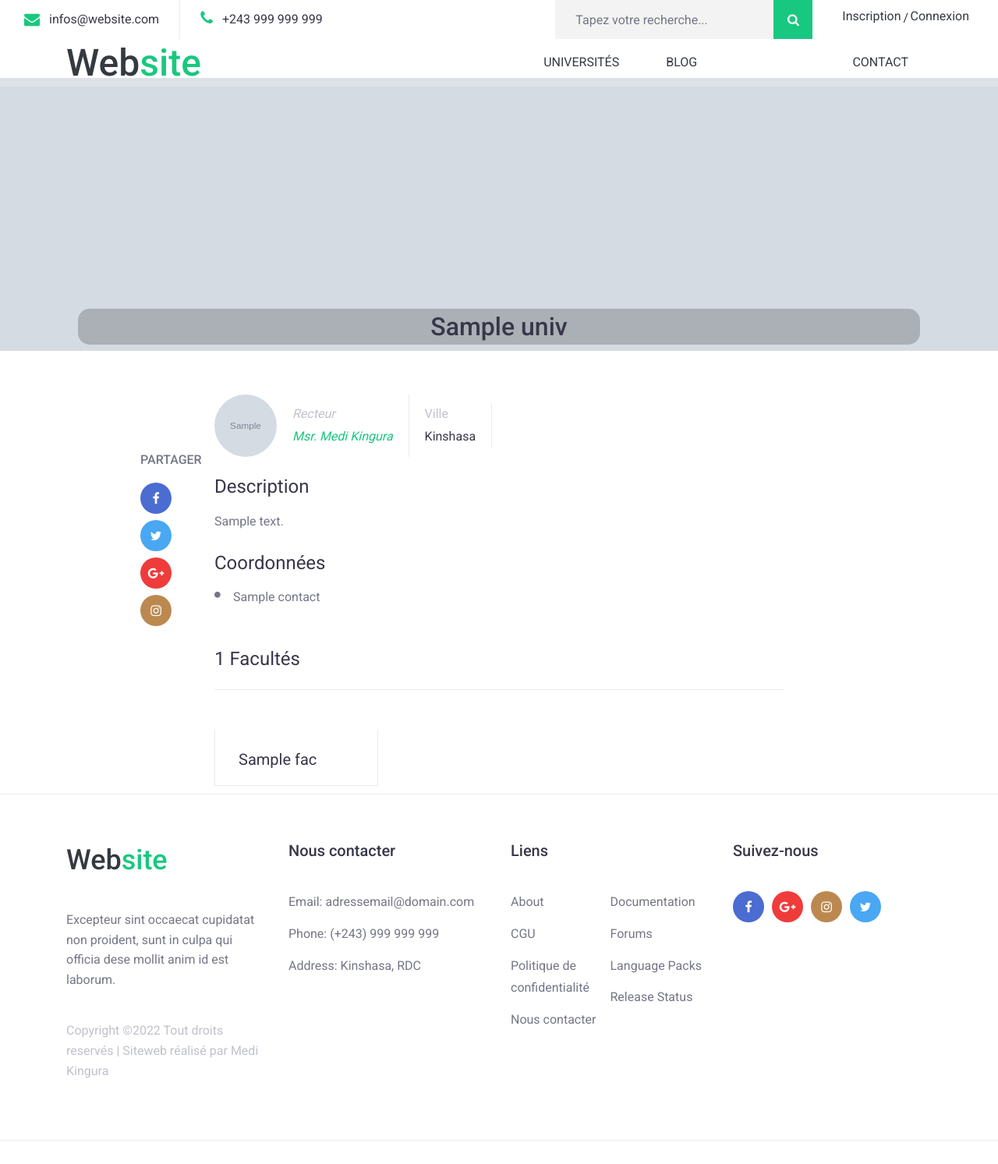
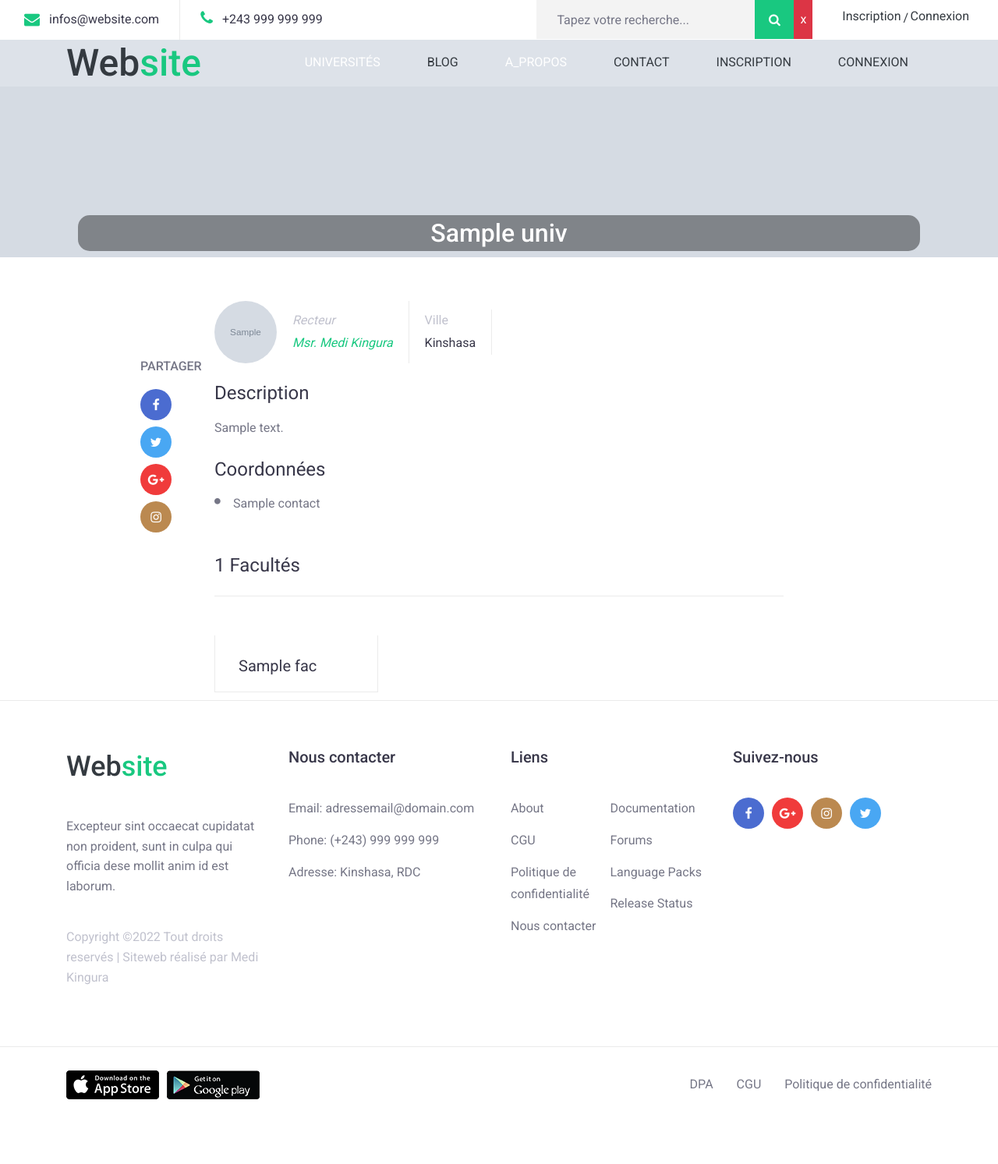
Before and after one commit to MediKings/school, a Django app: template templates/home/univ-single.html in a window 1280 px wide. Shown: the top 1493 px of the page at 78% size. After the commit the page ends 1410 px from the top, so only its background shows below. Run offline with Django 3.2, Linux system fonts and the light colour scheme; the template is opened without the code that fills it: most values are stand-ins (such as "Sample title", 1, 10 or a date in 2020); grey boxes marked "Sample" are stand-in pictures; some libraries are stand-ins or nearby versions.

Commit message:
Search bar

```diff
--- a/static/js/custom.js
+++ b/static/js/customs.js
@@ -6,6 +6,16 @@
     $( '.hamburger-menu' ).on( 'click', function() {
         $(this).toggleClass('open');
         $('.site-navigation').toggleClass('show');
+    });
+
+    // Show search-bar
+    $( '#show-search' ).on( 'click', function() {
+        $('.header-bar-search').css({"top": "0px", "transition": "all 200ms"});
+    });
+
+    // Close search-bar
+    $( '#close-search' ).on( 'click', function() {
+        $('.header-bar-search').css({"top": "-60px", "transition": "all 200ms"});
     });
 
     // Testimonial Slider
--- a/static/stl.css
+++ b/static/stl.css
@@ -125,20 +125,14 @@
     outline: none;
 }
 
-@media screen and (max-width: 1200px) and (min-width: 992px) {
-    .header-bar-search input[type="search"] {
-        width: 240px;
-    }
-}
-
-@media screen and (max-width: 576px) {
-    .header-bar-search,
-    .header-bar-menu {
+@media screen and (max-width: 767px) {
+    .header-bar-search {
+        position: absolute;
+        top: -60px;
+        left: 0px;
         width: 100%;
-    }
-
-    .header-bar-search input[type="search"] {
-        width: calc(100% - 50px);
+        transition: all 200ms;
+        z-index: 99999;
     }
 }
 
@@ -271,7 +265,7 @@
     height: 100%;
     overflow-x: scroll;
     padding: 30px 15px;
-    background: rgba(0,0,0,.9);
+    background: rgba(0,0,0,0.7);
     transition: all 0.35s;
 }
 
@@ -309,7 +303,7 @@
 # Menu SHopping Cart
 --------------------------------*/
 .header-bar-cart {
-    margin-left: 40px;
+    margin-left: 20px;
 }
 
 .header-bar-cart a {
@@ -1171,10 +1165,6 @@
     .page-header h1 {
         font-size: 2rem;
     }
-}
-
-.banner-univ {
-    margin-top: 100px;
 }
 
 /*--------------------------------------------------------------
@@ -1494,6 +1484,26 @@
 /*
 # Course Info
 --------------------------------*/
+.banner-univ{
+    height: 280px;
+    background-size: cover;
+    margin-top: 50px;
+}
+
+@media screen and (max-width: 992px){
+    .banner-univ{
+        height: 190px;
+    }
+}
+
+.banner-univ h2{
+    background-color: rgba(0, 0, 0, 0.4);
+    text-align: center;
+    padding: 4px 0px;
+    border-radius: 15px;
+    color: #fff;
+}
+
 .course-info {
     margin-top: 40px;
 }
--- a/templates/home/base.html
+++ b/templates/home/base.html
@@ -35,7 +35,7 @@
 <script type='text/javascript' src='/static/js/swiper.min.js'></script>
 <script type='text/javascript' src='/static/js/masonry.pkgd.min.js'></script>
 <script type='text/javascript' src='/static/js/jquery.collapsible.min.js'></script>
-<script type='text/javascript' src='/static/js/custom.js'></script>
+<script type='text/javascript' src='/static/js/customs.js'></script>
 
 </body>
 </html>
--- a/templates/home/univ-single.html
+++ b/templates/home/univ-single.html
@@ -8,11 +8,11 @@
 
     </div><!-- .page-header -->
 
-    <div class="banner-univ" style="height: 350px; background-image: url('{{univ.picture.url}}'); background-size: cover;">
+    <div class="banner-univ" style="background-image: url('{{univ.picture.url}}');">
         <div class="container h-100">
             <div class="d-flex justify-content-center align-items-end h-100">
                 <div class="col-12">
-                    <h2 style="background-color: rgba(0, 0, 0, 0.2); text-align: center; padding: 4px 0px; border-radius: 15px;">{{univ.name}}</h2>
+                    <h2>{{univ.name}}</h2>
                 </div><!-- .col -->
             </div><!-- .entry-header -->
         </div><!-- .container -->
--- a/templates/includes/footer.html
+++ b/templates/includes/footer.html
@@ -23,7 +23,7 @@
                         <ul>
                             <li>Email: adressemail@domain.com</li>
                             <li>Phone: (+243) 999 999 999</li>
-                            <li>Address: Kinshasa, RDC</li>
+                            <li>Adresse: Kinshasa, RDC</li>
                         </ul>
                     </div><!-- .foot-contact -->
                 </div><!-- .col -->
--- a/templates/includes/header.html
+++ b/templates/includes/header.html
@@ -13,14 +13,16 @@
                 </div><!-- .col -->
 
                 <div class="col-12 col-lg-6 d-flex flex-wrap justify-content-center justify-content-lg-end align-items-center">
-                    <div class="header-bar-search d-none d-lg-flex">
-                        <form class="flex align-items-stretch">
+                    <div class="header-bar-search">
+                        <form action="" method="get" class="flex align-items-stretch w-100">
+                            {% csrf_token %}
                             <input type="search" placeholder="Tapez votre recherche...">
                             <button type="submit" value="" class="flex justify-content-center align-items-center"><i class="fa fa-search"></i></button>
+                            <span id="close-search" class="flex justify-content-center align-items-center d-md-none bg-danger text-white px-2">x</span>
                         </form>
                     </div><!-- .header-bar-search -->
 
-                    <div class="header-bar-menu">
+                    <div class="header-bar-menu d-none d-lg-block">
                         <ul class="flex justify-content-center align-items-center py-2 pt-md-0">
                             {% if user.is_authenticated %}
                             <li><a class="text-dark" href="{% url 'accounts:logout' %}">Déconnexion</a></li>
@@ -47,13 +49,26 @@
                 <div class="col-3 col-lg-9 flex justify-content-end align-content-center">
                     <nav class="site-navigation flex justify-content-end align-items-center">
                         <ul class="flex flex-column flex-lg-row justify-content-lg-end align-content-center">
+                            <li class="text-center close">x</li>
+                            <div class="hamburger-menu d-lg-none">
+                                <span class="text-dark"></span>
+                                <span class="text-dark"></span>
+                                <span class="text-dark"></span>
+                                <span class="text-dark"></span>
+                            </div>
                             <li class="current-menu-item"><a href="{% url 'home' %}">Accueil</a></li>
-                            <li><a class="text-dark" href="{% url 'univs' %}">Universités</a></li>
+                            <li><a class="text-lg-dark" href="{% url 'univs' %}">Universités</a></li>
                             <li><a class="text-dark" href="#">blog</a></li>
                             <li><a href="#">A_propos</a></li>
                             <li><a class="text-dark" href="{% url 'contact' %}">Contact</a></li>
                             {% if user.is_superuser %}
                             <li><a class="text-dark" href="{% url 'back:add_univ' %}">Admin</a></li>
+                            {% endif %}
+                            {% if user.is_authenticated %}
+                            <li><a class="text-dark" href="{% url 'accounts:logout' %}">Déconnexion</a></li>
+                            {% else %}
+                            <li><a class="text-dark" href="{% url 'accounts:register' %}">Inscription</a></li>
+                            <li><a class="text-dark" href="{% url 'accounts:login' %}">Connexion</a></li>
                             {% endif %}
                         </ul>
 
@@ -62,10 +77,10 @@
                             <span class="text-dark"></span>
                             <span class="text-dark"></span>
                             <span class="text-dark"></span>
-                        </div><!-- .hamburger-menu -->
+                        </div>
 
                         <div class="header-bar-cart d-lg-none">
-                            <a href="#" class="flex justify-content-center align-items-center text-dark"><span class="fa fa-search"></span></a>
+                            <span class="fa fa-search text-dark" id="show-search"></span>
                         </div>
                     </nav><!-- .site-navigation -->
                 </div><!-- .col -->
```
Also changed, not shown: templates/home/deps.html (+8 -1 lines), templates/home/proms.html (+8 -1 lines).
